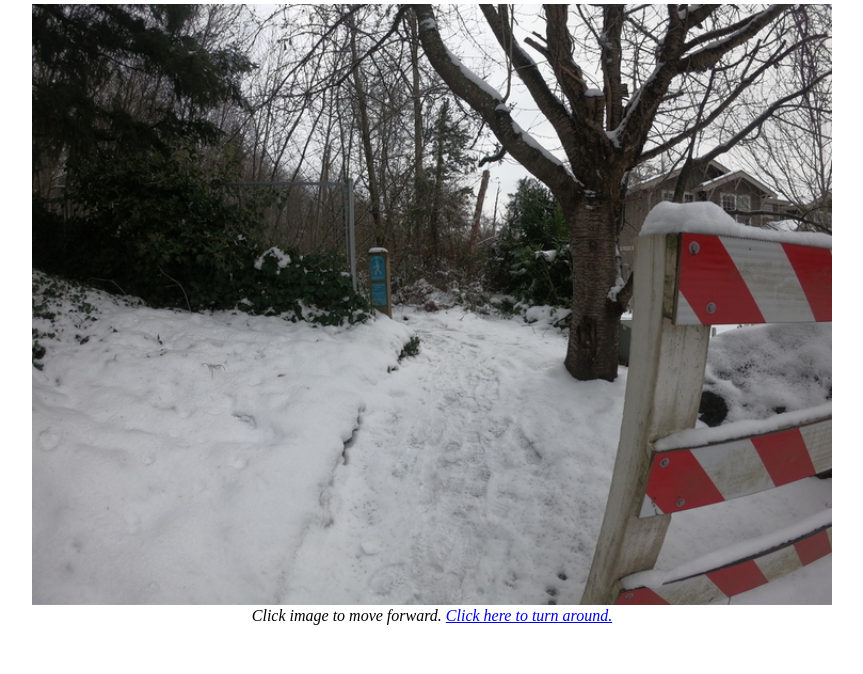
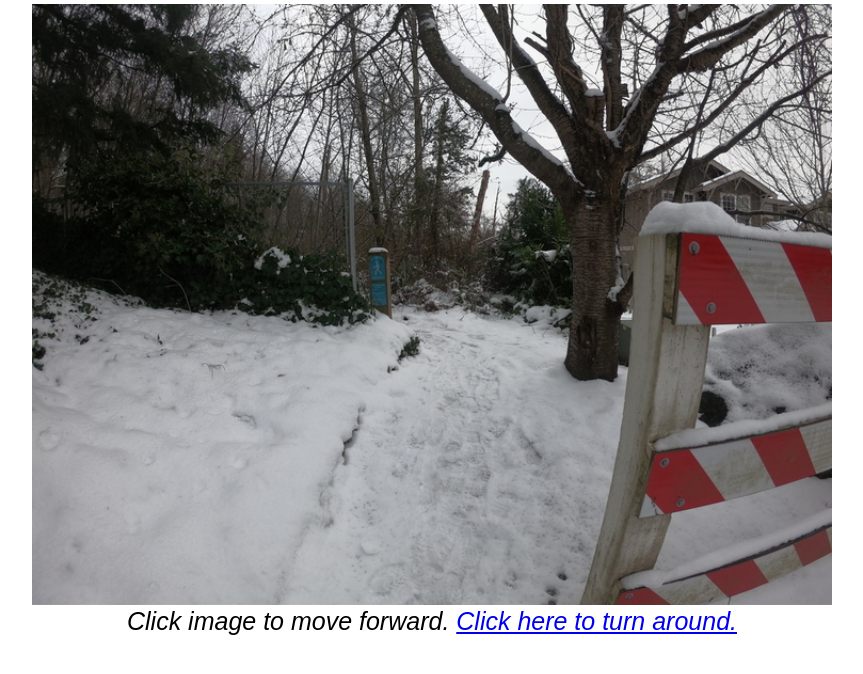
Before and after one commit to spestana/richards-valley-trail, a plain HTML site: page pages/1a.html in a window 1280 px wide. Shown: the whole page, without its empty margins (208-1071 px from the left). Drawn offline with Linux system fonts and the light colour scheme.

Commit message:
Update font

```diff
--- a/pages/style.css
+++ b/pages/style.css
@@ -1,6 +1,8 @@
 * {
     margin: 0;
     padding: 0;
+	font-family: Arial, Helvetica, sans-serif;
+	font-size: 25px;
 }
 
 img {
```
